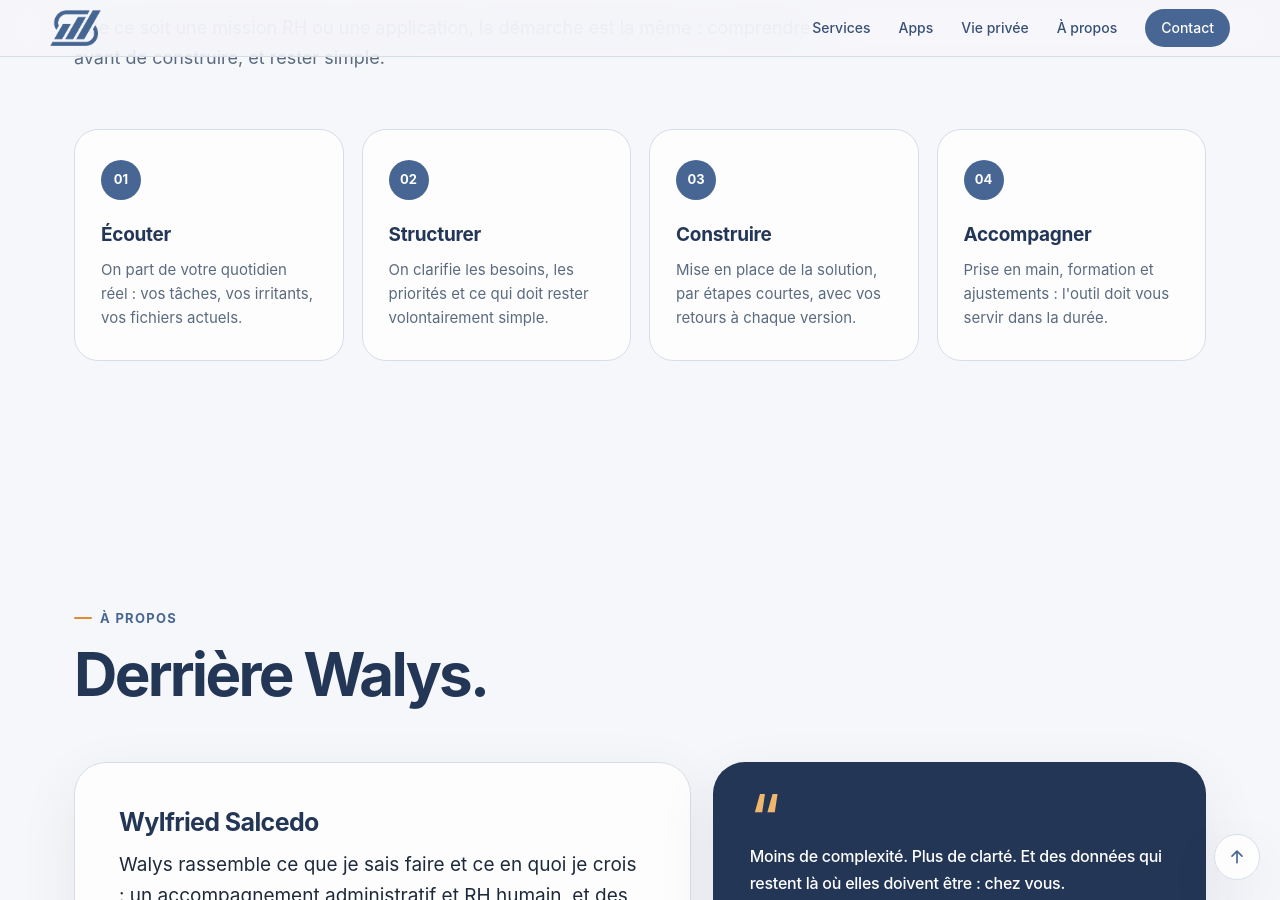
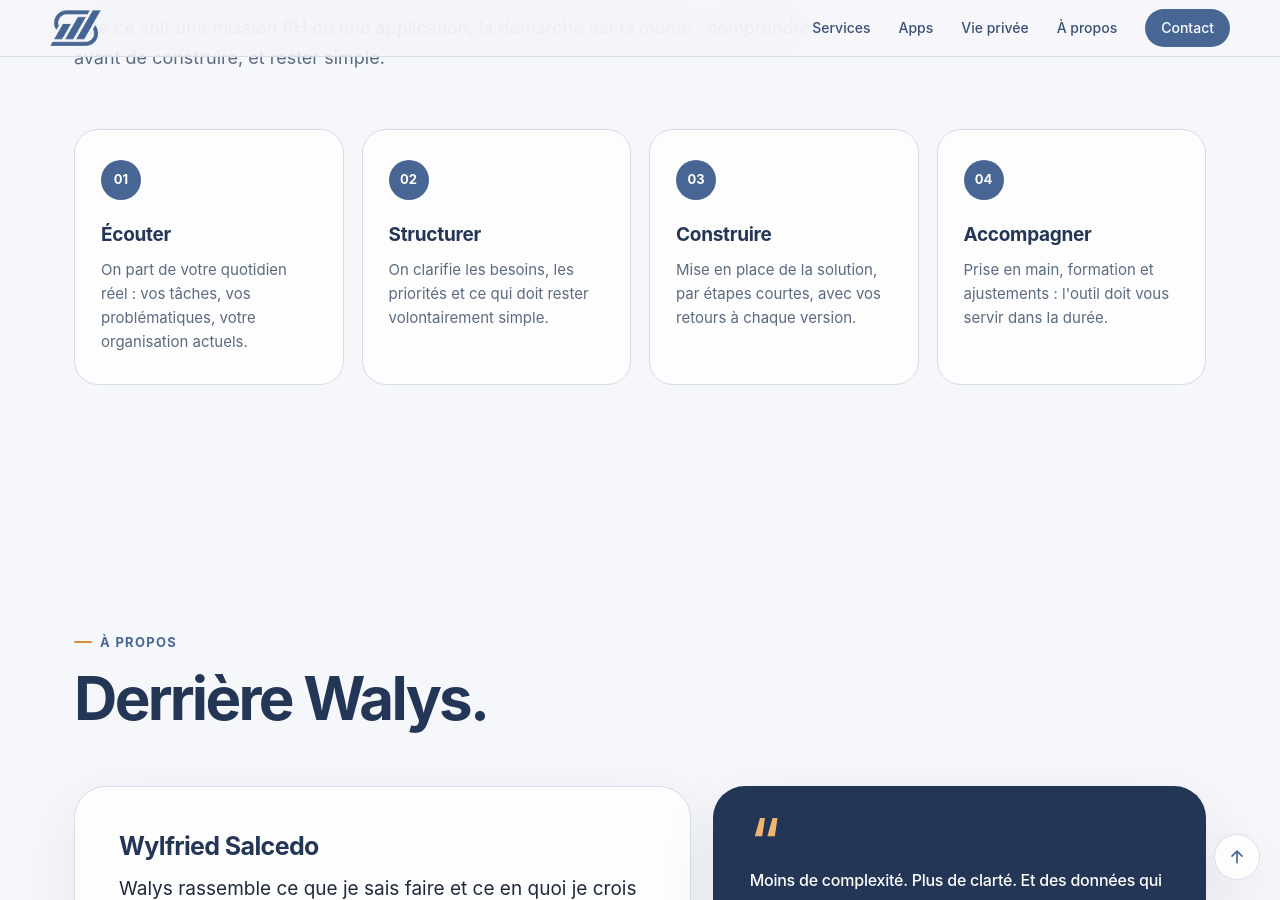
Before and after one commit to Walys-fr/walys-fr.github.io, a Jekyll site: the page built from index.html, in a window 1280 px wide and 900 px high, scrolled down 5906 px. Built offline with Jekyll 4.4.1, drawn with Linux system fonts in a browser that asks for light colours.

Commit message:
Update _data/accueil.yml (via Pages CMS)

```diff
--- a/_data/accueil.yml
+++ b/_data/accueil.yml
@@ -62,8 +62,8 @@
     comprendre avant de construire, et rester simple."
   etapes:
     - titre: Écouter
-      texte: "On part de votre quotidien réel : vos tâches, vos irritants, vos
-        fichiers actuels."
+      texte: "On part de votre quotidien réel : vos tâches, vos problématiques, votre
+        organisation actuels."
     - titre: Structurer
       texte: On clarifie les besoins, les priorités et ce qui doit rester
         volontairement simple.
```
